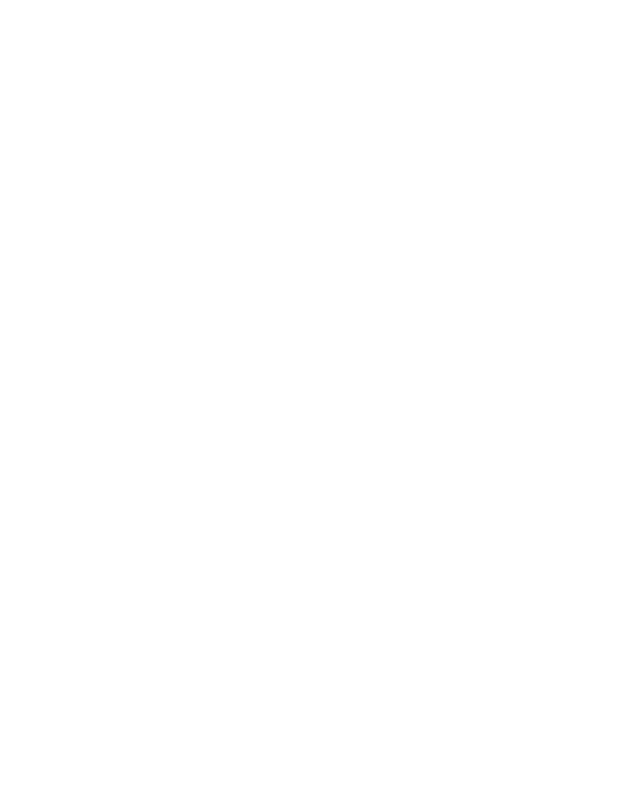
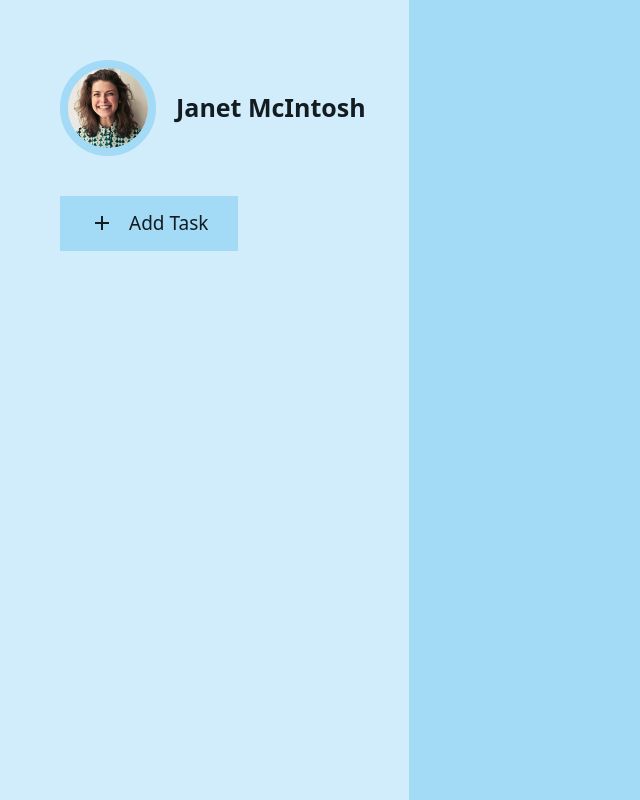
Before and after one commit to ulathincube/todo-list, a website built with webpack: page src/index.html in a window 1280 px wide. Shown: the whole page, without its empty margins (0-640 px from the left). Built offline with nearby package versions, Linux system fonts and the light colour scheme; a web font is replaced by a local one.

Commit message:
Feat: Add UI (HTML & CSS)

```diff
--- /dev/null
+++ b/src/helper-funcs.js
@@ -0,0 +1,7 @@
+function pushItemToList(list, item) {
+  list.push(item);
+}
+
+function displayController(parentNode) {}
+
+export { pushItemToList, displayController };
--- a/src/index.html
+++ b/src/index.html
@@ -9,7 +9,33 @@
       href="https://fonts.googleapis.com/css2?family=Reddit+Sans:ital,wght@0,200..900;1,200..900&display=swap"
       rel="stylesheet"
     />
+    <link
+      href="https://fonts.googleapis.com/icon?family=Material+Icons"
+      rel="stylesheet"
+    />
+
     <title>Starter Template</title>
   </head>
-  <body></body>
+  <body>
+    <div id="todo-list" class="todo-list">
+      <section class="sidebar">
+        <div class="profile">
+          <div class="user-avatar-box">
+            <img
+              src="./images/avatar-1.webp"
+              alt="user avatar"
+              class="user-avatar"
+            />
+          </div>
+          <p class="user-name">Janet McIntosh</p>
+        </div>
+        <div class="list-buttons">
+          <button class="add-task">
+            <span class="material-icons"> add </span><span>Add Task</span>
+          </button>
+        </div>
+      </section>
+      <section class="main"></section>
+    </div>
+  </body>
 </html>
--- a/src/index.js
+++ b/src/index.js
@@ -0,0 +1,22 @@
+import ToDo from './todo';
+import './style.css';
+import { pushItemToList } from './helper-funcs';
+
+//   constructor(title, description, dueDate, priority)
+
+const defaultList = [];
+const projectsList = [];
+
+const washClothes = new ToDo(
+  'wash clothes',
+  'Wash my laundry for the week!',
+  'tomorrow',
+  1
+);
+
+washClothes.changePriority();
+washClothes.changePriority();
+
+pushItemToList(defaultList, washClothes);
+
+console.log(defaultList);
--- a/src/style.css
+++ b/src/style.css
@@ -1,3 +1,11 @@
+:root {
+  --sidebar-color: hsl(200 80% 90%);
+  --main-color: hsl(200 80% 80%);
+  --basic-text: hsl(200 30% 10%);
+
+  --shadow-min: 2.5px 5px 5px hsl(200 30% 10% / 0.25);
+}
+
 /* 1. Use a more-intuitive box-sizing model */
 *,
 *::before,
@@ -83,6 +91,9 @@ html {
 /* Custom font styling */
 
 body {
+  height: 100vh;
+  width: 100vw;
+  color: var(--basic-text);
   font-size: 1.9rem;
   font-family: 'Reddit Sans', system-ui, -apple-system, BlinkMacSystemFont,
     'Segoe UI', Roboto, Oxygen, Ubuntu, Cantarell, 'Open Sans', 'Helvetica Neue',
@@ -96,3 +107,60 @@ ol {
   margin: 0;
   padding: 0;
 }
+
+.todo-list {
+  display: flex;
+  width: 100vw;
+  height: 100%;
+}
+
+.sidebar {
+  flex: 2;
+  padding: 6rem;
+  padding-right: 0;
+  padding-left: 6rem;
+  /* width: fit-content; */
+  /* flex: 1 0 auto; */
+
+  background-color: var(--sidebar-color);
+  box-shadow: var(--shadow-min);
+}
+
+.user-avatar-box {
+  border: 8px solid var(--main-color);
+  border-radius: 50%;
+}
+
+.profile {
+  display: flex;
+  align-items: center;
+  gap: 2rem;
+  margin-bottom: 4rem;
+}
+
+.user-avatar {
+  width: 8rem;
+  height: 8rem;
+  border-radius: 50%;
+  object-fit: cover;
+}
+
+.user-name {
+  font-size: 2.5rem;
+  font-weight: 600;
+}
+
+.main {
+  flex: 5;
+  background-color: var(--main-color);
+}
+
+.add-task {
+  display: flex;
+  gap: 1.5rem;
+  align-items: center;
+  background-color: var(--main-color);
+  color: var(--basic-text);
+  padding: 1.3rem 3rem;
+  border: none;
+}
--- /dev/null
+++ b/src/todo.js
@@ -0,0 +1,18 @@
+class ToDo {
+  constructor(title, description, dueDate, priority) {
+    this.title = title;
+    this.description = description;
+    this.dueDate = dueDate;
+    this.priority = priority;
+    this.completionStatusBoolean = false;
+  }
+
+  changePriority(value) {
+    this.priority = value;
+  }
+  changeCompletionStatus() {
+    this.completionStatusBoolean = true;
+  }
+}
+
+export default ToDo;
--- a/webpack.common.js
+++ b/webpack.common.js
@@ -19,6 +19,10 @@ module.exports = {
         test: /\.css$/i,
         use: ['style-loader', 'css-loader'],
       },
+      {
+        test: /\.html$/i,
+        loader: 'html-loader',
+      },
     ],
   },
 };
--- a/webpack.dev.js
+++ b/webpack.dev.js
@@ -6,5 +6,6 @@ module.exports = merge(common, {
   devtool: 'inline-source-map',
   devServer: {
     static: './dist',
+    watchFiles: ['./src/index.html'],
   },
 });
```
Also changed, not shown: README.md, src/images/avatar-1.webp (added).
